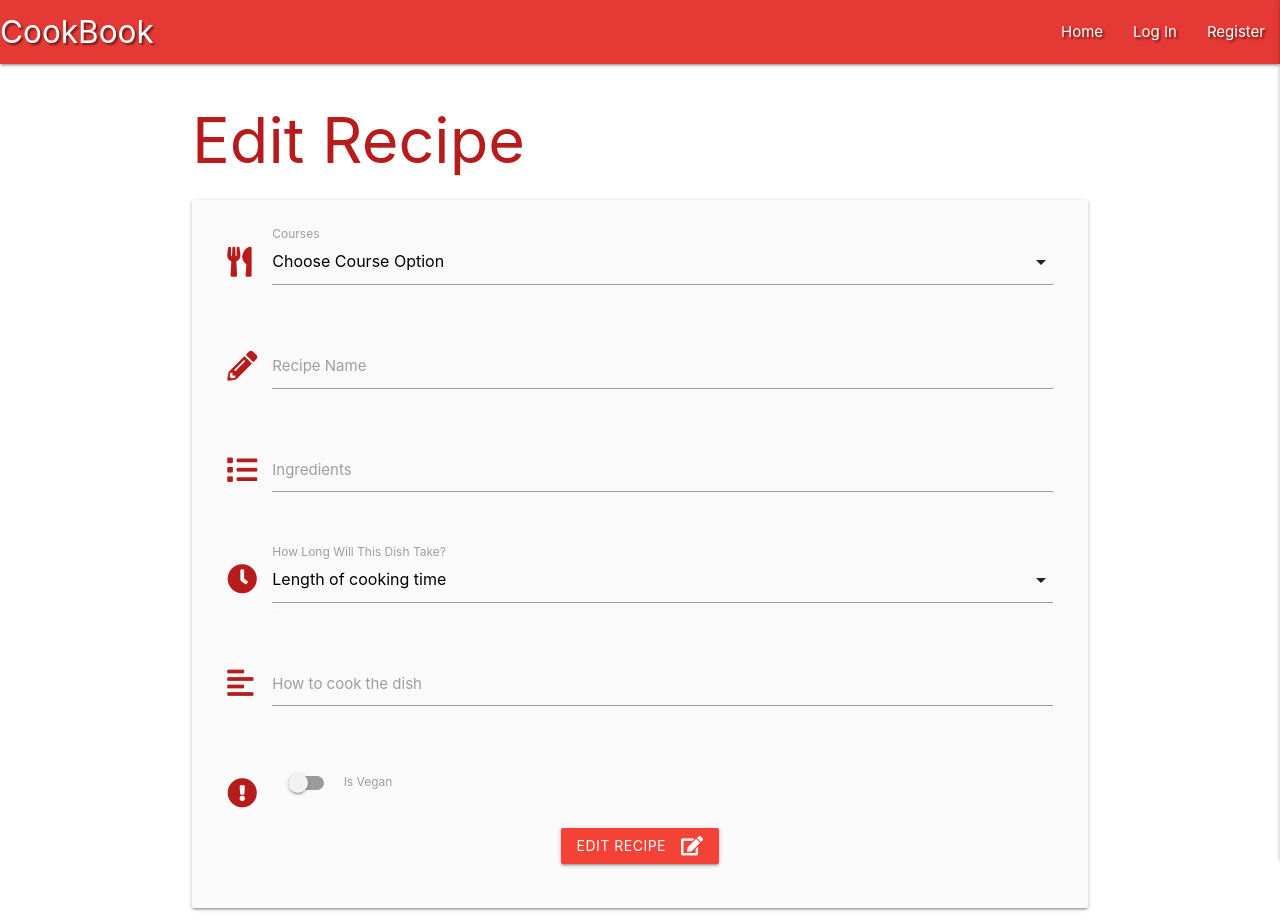
After one commit to dylanocallaghan/M-S-3, a Flask app: template templates/edit_task.html in a window 1280 px wide. The commit adds this page. Run offline with Flask 2, Linux system fonts and the light colour scheme; the template is opened without the code that fills it, so the values that code supplies are empty; some libraries are stand-ins or nearby versions.

Commit message:
Connect  up task edit button

```diff
--- a/app.py
+++ b/app.py
@@ -114,6 +114,13 @@ def add_recipe():
     return render_template("add_recipe.html", categories=categories, times=times)
 
 
+@app.route("/edit_task/<task_id>", methods=["GET", "POST"])
+def edit_task(task_id):
+    task = mongo.db.tasks.find_one({"_id": ObjectId(task_id)})
+    categories = mongo.db.categories.find()
+    times = mongo.db.times.find()
+    return render_template("edit_task.html", task=task, categories=categories, times=times)
+
 if __name__ == "__main__":
     app.run(host=os.environ.get("IP"),
             port=int(os.environ.get("PORT")),
--- /dev/null
+++ b/templates/edit_task.html
@@ -0,0 +1,77 @@
+{% extends "base.html" %}
+{% block content %}
+
+<h1 class="red-text text-darken-4 text-center text-6xl p-4">Edit Recipe</h1>
+
+<div class="row card-panel grey lighten-5">
+    <form class="col s12" method="POST" action="{{ url_for('edit_task', task_id=task._id) }}">
+        <div class="row">
+            <div class="input-field col s12">
+                <i class="fas fa-utensils prefix red-text text-darken-4"></i>
+                <select id="course" name="course" class="validate" required>
+                    <option value="" disabled selected>Choose Course Option</option>
+                    {% for category in categories %}
+                        <option value="{{ category.course }}">{{ category.course }}</option>
+                    {% endfor %}
+                </select>
+                <label for="course">Courses</label>
+            </div>
+        </div>
+        <div class="row">
+            <div class="input-field col s12">
+                <i class="fas fa-pencil-alt prefix red-text text-darken-4"></i>
+                <input id="recipe_name" name="recipe_name" maxlength="30" type="text" class="validate" required>
+                <label for="recipe_name">Recipe Name</label>
+            </div>
+        </div>
+        <div class="row">
+            <div class="input-field col s12">
+                <i class="fas fa-list prefix red-text text-darken-4"></i>
+                <textarea id="ingredients" name="ingredients"
+                    class="materialize-textarea validate" required></textarea>
+                <label for="ingredients">Ingredients</label>
+            </div>
+        </div>
+        <div class="row">
+            <div class="input-field col s12">
+                <i class="fas fa-clock prefix red-text text-darken-4"></i>
+                <select id="dish_times" name="dish_times" class="validate" required>
+                    <option value="" disabled selected>Length of cooking time</option>
+                    {% for time in times %}
+                        <option value="{{ time.dish_times }}">{{ time.dish_times }}</option>
+                    {% endfor %}
+                </select>
+                <label for="dish_times">How Long Will This Dish Take?</label>
+            </div>
+        </div>
+        <div class="row">
+            <div class="input-field col s12">
+                <i class="fas fa-align-left prefix red-text text-darken-4"></i>
+                <textarea id="directions" name="directions"
+                    class="materialize-textarea validate" required></textarea>
+                <label for="directions">How to cook the dish</label>
+            </div>
+        </div>
+        <div class="row">
+            <div class="input-field col s12">
+                <div class="switch">
+                    <i class="fas fa-exclamation-circle prefix red-text text-darken-4"></i>
+                    <label for="is_vegan">
+                        <input type="checkbox" id="is_vegan" name="is_vegan">
+                        <span class="lever"></span>
+                        Is Vegan
+                    </label>
+                </div>
+            </div>
+        </div>
+        <div class="row">
+            <div class="col s12 center-align">
+                <button class="btn waves-effect waves-light red" type="submit">Edit Recipe
+                    <i class="fas fa-edit right"></i>
+                  </button>
+            </div>
+        </div>
+    </form>
+</div>
+
+{% endblock %}
--- a/templates/tasks.html
+++ b/templates/tasks.html
@@ -10,10 +10,10 @@
             <div class="col s3">
                 <i class="fas fa-caret-down"></i>
                 <a href="" class="btn-small green accent-4">Done</a>
-                <a href="" class="btn-small blue lighten-1">Edit</a>
+                <a href="{{ url_for('edit_task', task_id=task._id) }}" class="btn-small light-blue lighten-1">Edit</a>
             </div>
             <div class="col s9">
-                <strong>{{ task.recipe_name }}</strong> : {{ task.user }}
+                <strong>{{ task.recipe_name }}</strong>
                 {% if task.is_vegan == "on" %}
                     <i class="fas fa-exclamation-circle red-text text-lighten-2 tooltipped"
                         data-position="right" data-tooltip="VEGAN!"></i>
```
